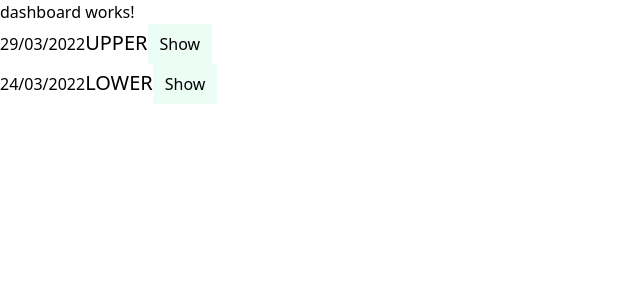
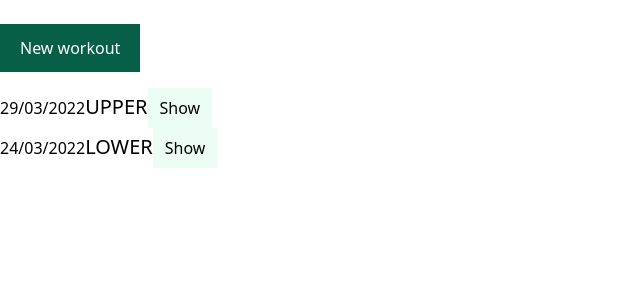
Before and after one commit to sergio-prgm/gym-tracker, an Angular app: page /dashboard in a window 1280 px wide. Shown: the top 300 px of the page, without its empty margins (0-640 px from the left). Built offline with nearby package versions, Linux system fonts and the light colour scheme.

Commit message:
Feat: add link to workout in dashboard

```diff
--- a/src/app/pages/dashboard/dashboard-routing.module.ts
+++ b/src/app/pages/dashboard/dashboard-routing.module.ts
@@ -6,6 +6,6 @@ const routes: Routes = [{ path: '', component: DashboardComponent }]
 
 @NgModule({
   imports: [RouterModule.forChild(routes)],
-  exports: [RouterModule],
+  exports: [RouterModule]
 })
 export class DashboardRoutingModule {}
--- a/src/app/pages/dashboard/dashboard.component.html
+++ b/src/app/pages/dashboard/dashboard.component.html
@@ -1,2 +1,6 @@
-<p>dashboard works!</p>
+<button
+  class="py-3 px-5 bg-emerald-800 text-white mt-6 mb-4"
+  [routerLink]="['/workout']">
+  New workout
+</button>
 <app-done-workout></app-done-workout>
--- a/src/app/pages/dashboard/dashboard.component.ts
+++ b/src/app/pages/dashboard/dashboard.component.ts
@@ -1,12 +1,10 @@
-import { Component, OnInit } from '@angular/core'
+import { Component } from '@angular/core'
 
 @Component({
   selector: 'app-dashboard',
   templateUrl: './dashboard.component.html',
-  styleUrls: ['./dashboard.component.scss'],
+  styleUrls: ['./dashboard.component.scss']
 })
-export class DashboardComponent implements OnInit {
+export class DashboardComponent {
   constructor() {}
-
-  ngOnInit(): void {}
 }
```
